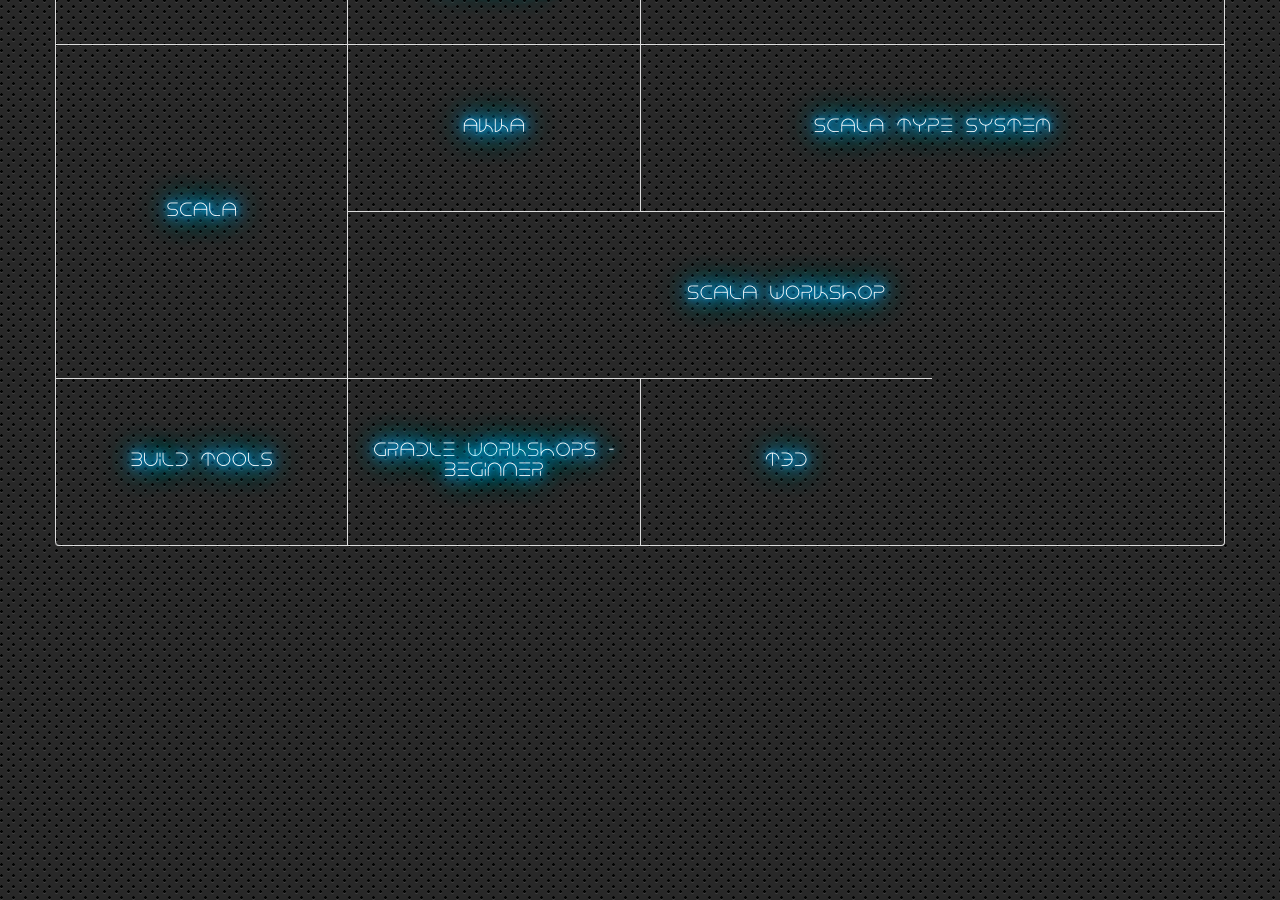
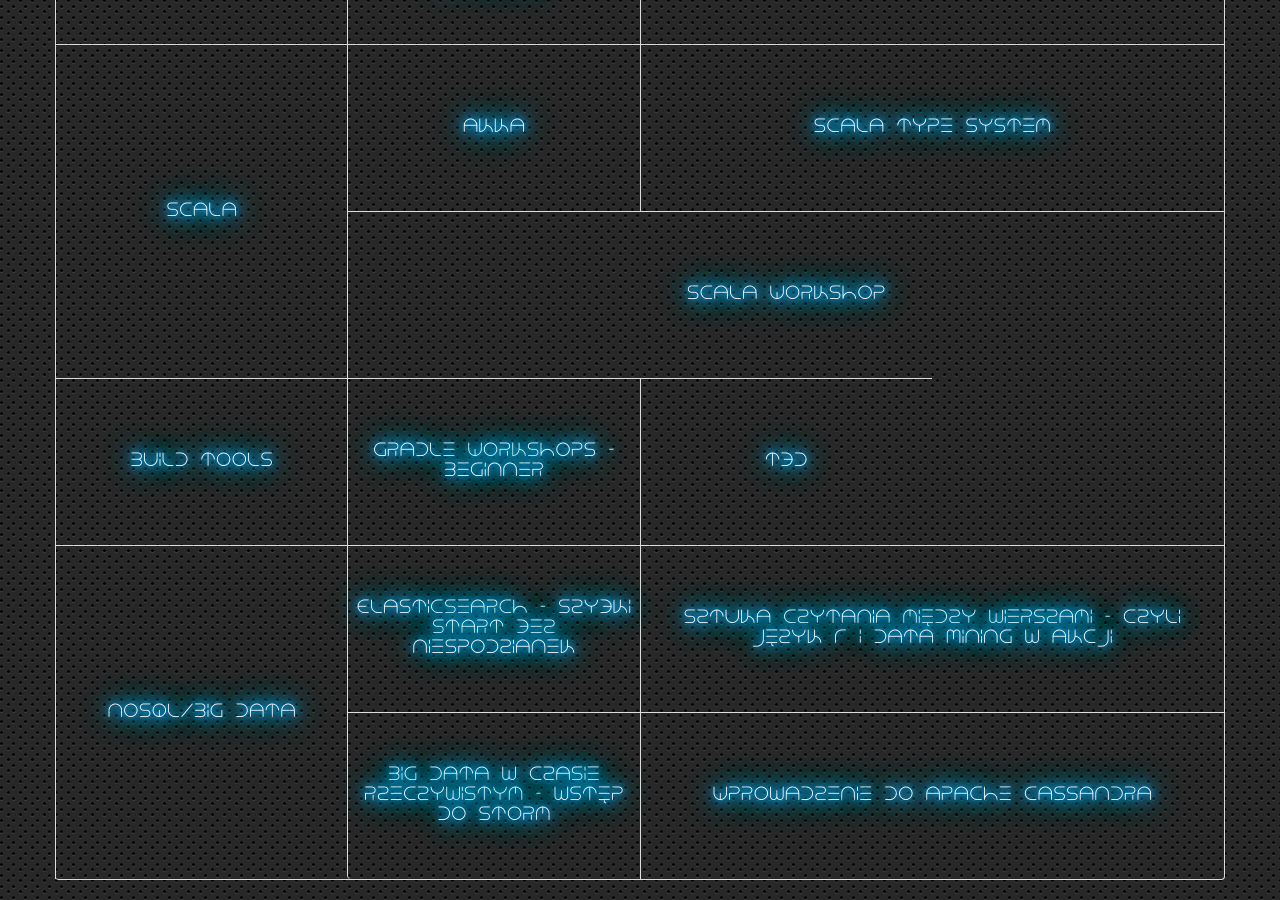
Before and after one commit to wojtekerbetowski/warsjawa2013, a Jekyll site: the page built from index.html, in a window 1280 px wide and 900 px high, scrolled down 864 px. Built offline with Jekyll 4.4.1, drawn with Linux system fonts in a browser that asks for light colours; some of the changed lines change nothing that is shown.

Commit message:
add BigData track

```diff
--- a/index.html
+++ b/index.html
@@ -91,4 +91,50 @@
           bio: tbd
         requirements: tdb
 
+- name: NoSQL/Big Data
+  paths:
+    - talks:
+      - id: elastic_search
+        title: Elasticsearch - szybki start bez niespodzianek
+        speaker:
+          name: Szymon Teżewski
+          photo: /img/speakers/szymon_tezewski.jpg
+          bio: "Magister informatyki, szczególnie zainteresowany sztuczną inteligencją, który na co dzień tworzy lepszy internet w firmie SUNSCRAPERS. W wolnym czasie pisze opowiadania i tworzy internetowy komiks."
+        description: "Warsztaty o tym jak szybko zacząć przygodę z Elasticsearchem. Pokażę podstawowe użycia tego narzędzia, ale opowiem też więcej o pułapkach, które ciężko odnaleźć w dokumentacji i nie są już takie oczywiste, wszystko wraz z przykładami."
+        requirements: "Własny laptop z systemem uniksopodbnym"
+        spots: 30
+
+      - id: data_mining
+        title: Sztuka czytania między wierszami - czyli język R i Data Mining w akcji
+        slots: 2
+        speaker:
+          name: Katarzyna Mrowca
+          photo: /img/speakers/katarzyna_mrowca.jpg
+          bio: "Zawodowo Analityk IT a prywatnie pasjonatka IT, statystyki i... nart!"
+        description: "Natłok danych jest obecnie normą. Na warsztacie pokażę jak z niepozornej masy nieustrukturyzowanych danych wydobyć ciekawe diamenciki a następnie jak oszlifować je aby prezentowały się okazale. Co oznacza ten wstęp po ludzku?<ol><li>Dowiesz się jak obsługiwać R w podstawowym zakresie</li><li>Dowiesz się jak ugryźć Data Mining w R</li><li>Dowiesz się jak zwizualizować obrobione dane w R</li></ol>"
+        requirements: "Laptop, zainstalowany pakiet R (można pobrać <a href=\"http://www.r-project.org/\" target=\"_blank\">stąd</a>"
+        spots: 15
+
+    - talks:
+      - id: storm
+        title: Big Data w czasie rzeczywistym - wstęp do Storm
+        speaker:
+          name: Marcin Cylke
+          photo: /img/speakers/marcin_cylke.png
+          bio: "Na codzień związany z firmą TouK, gdzie zajmuje się tematami integracyjnymi oraz Big Data."
+        description: "Czy da się obsługiwać obszerne strumienie danych w czasie rzeczywistym? Czy dzięki takiemu modelowi da się dostarczyć sensowną funkcjonalność biznesową?<br/>Da się, co pokażę na warsztacie o <a href=\"http://storm-project.net/\" target=\"_blank\">Storm</a>."
+        requirements: "Laptop, IDE korzystające z Mavena, podstawowa znajomość GITa"
+        spots: 20
+
+      - id: cassandra
+        title: Wprowadzenie do Apache Cassandra
+        slots: 2
+        speaker:
+          name: Piotr Kołaczkowski, Jacek Lewandowski
+          photo: /img/speakers/piotr_kolaczkowski.jpg
+          bio: "Piotr Kołaczkowski jest absolwentem Politechniki Warszawskiej, gdzie w 2011 roku obronił doktorat na temat automatycznego strojenia systemów baz danych. Obecnie pracuje jako programista w DataStax, w zespole rozwijającym platformę DataStax Enterprise opartą na Apache Cassandra. Szczególnie interesuje się zagadnieniami optymalizacji zapytań, sztuczną inteligencją, metodami eksploracji danych oraz systemami rozproszonymi. Posiada bogate doświadczenie praktyczne w projektowaniu i implementacji systemów backendowych oraz w prowadzeniu szkoleń.<br/><br/>Jacek Lewandowski - programista, analityk, badacz. W latach 2001 - 2012 studiował teleinformatykę i informatykę na Politechnice Warszawskiej. W 2013 roku uzyskał tytuł doktora. Od 9 lat pracuje w branży IT, głównie jako programista Java i Scala. Od ponad dwóch lat prowadzi swoją firmę, w ramach której rozwija portal społecznościowy votepush.com. Specjalizuje się w wykorzystaniu relacyjnych baz danych oraz baz NoSQL, takich jak Cassandra."
+        description: "Uczestnicy warsztatu poznają podstawowe cechy oraz architekturę rozproszonego systemu baz danych Apache Cassandra. Nauczą się projektować bazy danych oraz posługiwać językiem CQL do definiowania schematu bazy, zapisu i odczytu danych. W trakcie warsztatu stworzą prostą aplikację bazodanową w języku Java."
+        requirements: "Uczestnik warsztatu:<ul><li>Znajomość programowania w języku Java.</li><li>Znajomość podstaw obsługi Linuksa lub Mac OS X.</li><li>Ogólna znajomość zagadnień bazodanowych będzie wskazana.</li></ul><br/>Laptop uczestnika warsztatu:<ul><li>Linux lub Mac OS X.</li><li>Oracle JDK 6 oraz dowolnie wybrane IDE.</li><li>Ściągnięta paczka z Apache Cassandra 1.2 (binary tarball) oraz Datastax Java Driver.</li></ul>"
+        spots: 16
+
 ---
```
